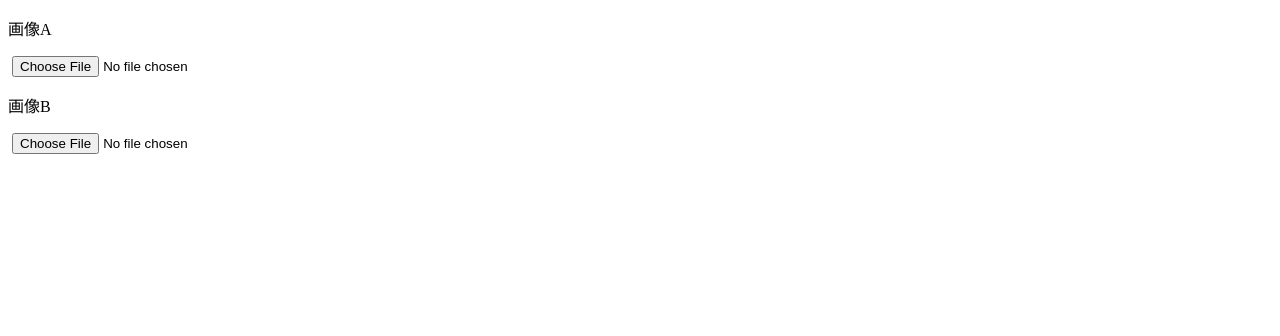
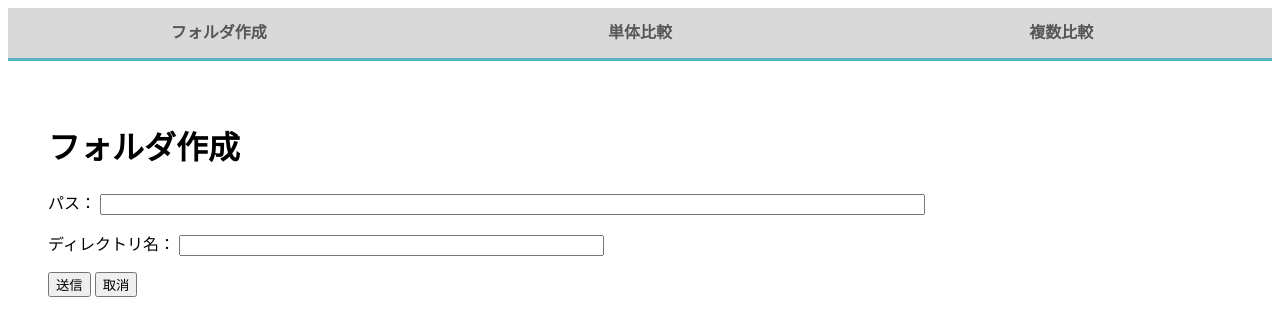
Before and after one commit to toruchan/image_compair, a plain HTML site: page index.html in a window 1280 px wide. Drawn offline with Linux system fonts and the light colour scheme.

Commit message:
タブメニュー追加

```diff
--- a/index.html
+++ b/index.html
@@ -2,9 +2,33 @@
 <html lang="ja">
   <head>
     <meta charset="UTF-8">
-    <title>画像表示テスト</title>
+    <link rel="stylesheet" type="text/css" href="style.css">
+    <title>画像比較さんぷる</title>
   </head>
   <body>
+
+    <!-- タブメニュー -->
+    <input id="mkdir" type="radio" name="tab_item" checked>
+    <label class="tab_item" for="mkdir">フォルダ作成</label>
+    <input id="compair" type="radio" name="tab_item">
+    <label class="tab_item" for="compair">単体比較</label>
+    <input id="multi_compair" type="radio" name="tab_item">
+    <label class="tab_item" for="multi_compair">複数比較</label>
+
+    <div class="tab_content" id="mkdir_content">
+      <h1>フォルダ作成</h1>
+      <p>パス：
+        <input type="text" name="path" value="" size="100" />
+      </p>
+      <p>ディレクトリ名：
+        <input type="text" name="dir_name" value="" size="50"/>
+      </p>
+      <input type="submit" value="送信">
+      <input type="reset" value="取消">
+    </div>
+
+    <div class="tab_content" id="compair_content">
+      <h1>一枚比較</h1>
       <p>画像A</p>
       <img src="" id="preview1">
       <input type="file" accept="image/*" id="getfile1">
@@ -42,5 +66,9 @@
         };
       };
       </script>
+    </div>
+    <div class="tab_content" id="multi_compair_content">
+      <p>hogehoge</p>
+    </div>
   </body>
 </html>
--- /dev/null
+++ b/style.css
@@ -0,0 +1,54 @@
+.tabs {
+  margin-top: 50px;
+  padding-bottom: 40px;
+  background-color: #fff;
+  box-shadow: 0 0 10px rgba(0, 0, 0, 0.2);
+  width: 700px;
+  margin: 0 auto;}
+
+/*タブのスタイル*/
+.tab_item {
+  width: calc(100%/3);
+  height: 50px;
+  border-bottom: 3px solid #5ab4bd;
+  background-color: #d9d9d9;
+  line-height: 50px;
+  font-size: 16px;
+  text-align: center;
+  color: #565656;
+  display: block;
+  float: left;
+  text-align: center;
+  font-weight: bold;
+  transition: all 0.2s ease;
+}
+.tab_item:hover {
+  opacity: 0.75;
+}
+
+/*ラジオボタンを全て消す*/
+input[name="tab_item"] {
+  display: none;
+}
+
+/*タブ切り替えの中身のスタイル*/
+.tab_content {
+  padding: 40px 40px 0;
+  clear: both;
+  overflow: hidden;
+  display:none;
+}
+
+
+/*選択されているタブのコンテンツのみを表示*/
+#mkdir:checked ~ #mkdir_content,
+#compair:checked ~ #compair_content,
+#multi_compair:checked ~ #multi_compair_content {
+  display: block;
+}
+
+/*選択されているタブのスタイルを変える*/
+.tabs input:checked + .tab_item {
+  background-color: #5ab4bd;
+  color: #fff;
+}
```
Lines whose indentation alone changed are shown as unchanged.
